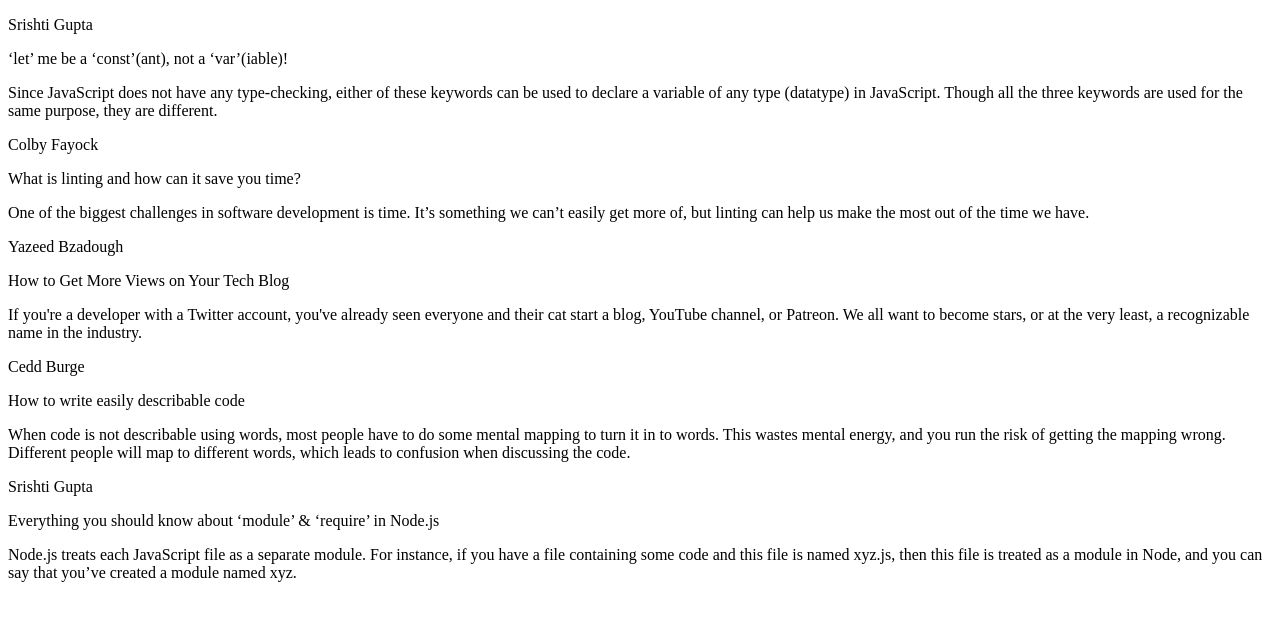
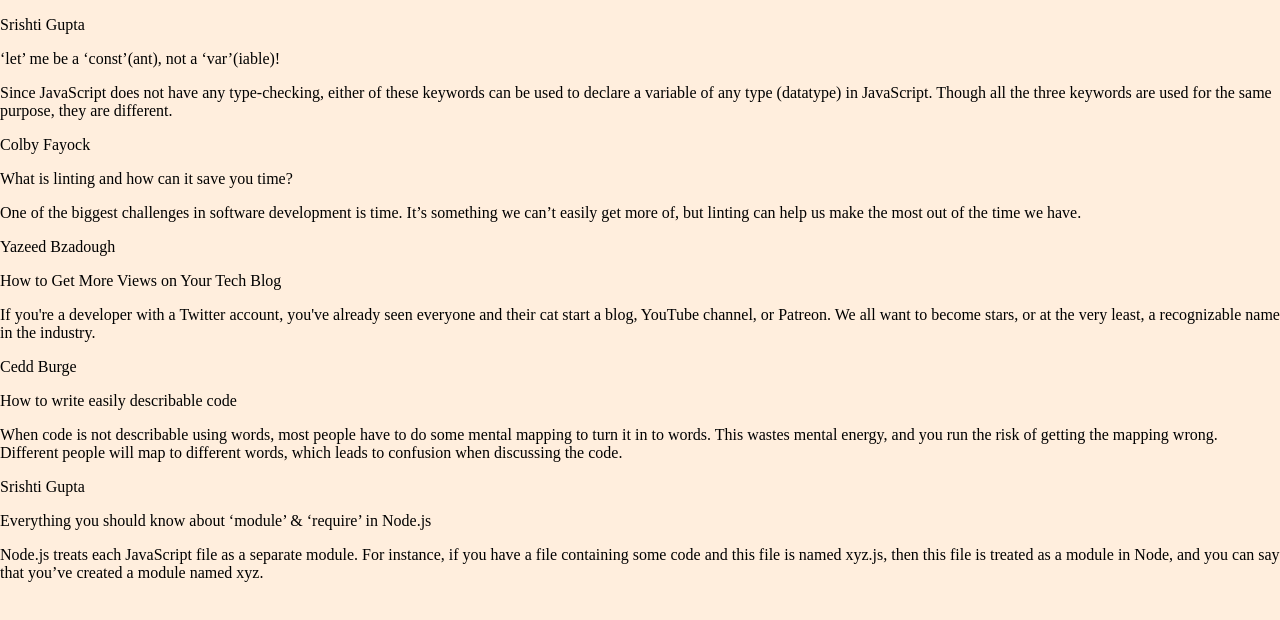
Before and after one commit to Tejas-Teju/Scribbler, a plain HTML site: page html/postslist.html in a window 1280 px wide. Drawn offline with Linux system fonts and the light colour scheme.

Commit message:
Feat: Background added to postslist.html

```diff
--- a/html/postslist.html
+++ b/html/postslist.html
@@ -4,6 +4,7 @@
 <head>
     <!-- TODO: Include Font Awesome file here -->
     <!-- TODO: Include Google Fonts file here -->
+    <link rel="stylesheet" href="/styles/postslist.css">
 </head>
 
 <body>
--- /dev/null
+++ b/styles/postslist.css
@@ -0,0 +1,8 @@
+html, body {
+    height: 100%;
+    margin: 0;
+}
+
+body {
+    background-color: #ffeedd;
+}
```
